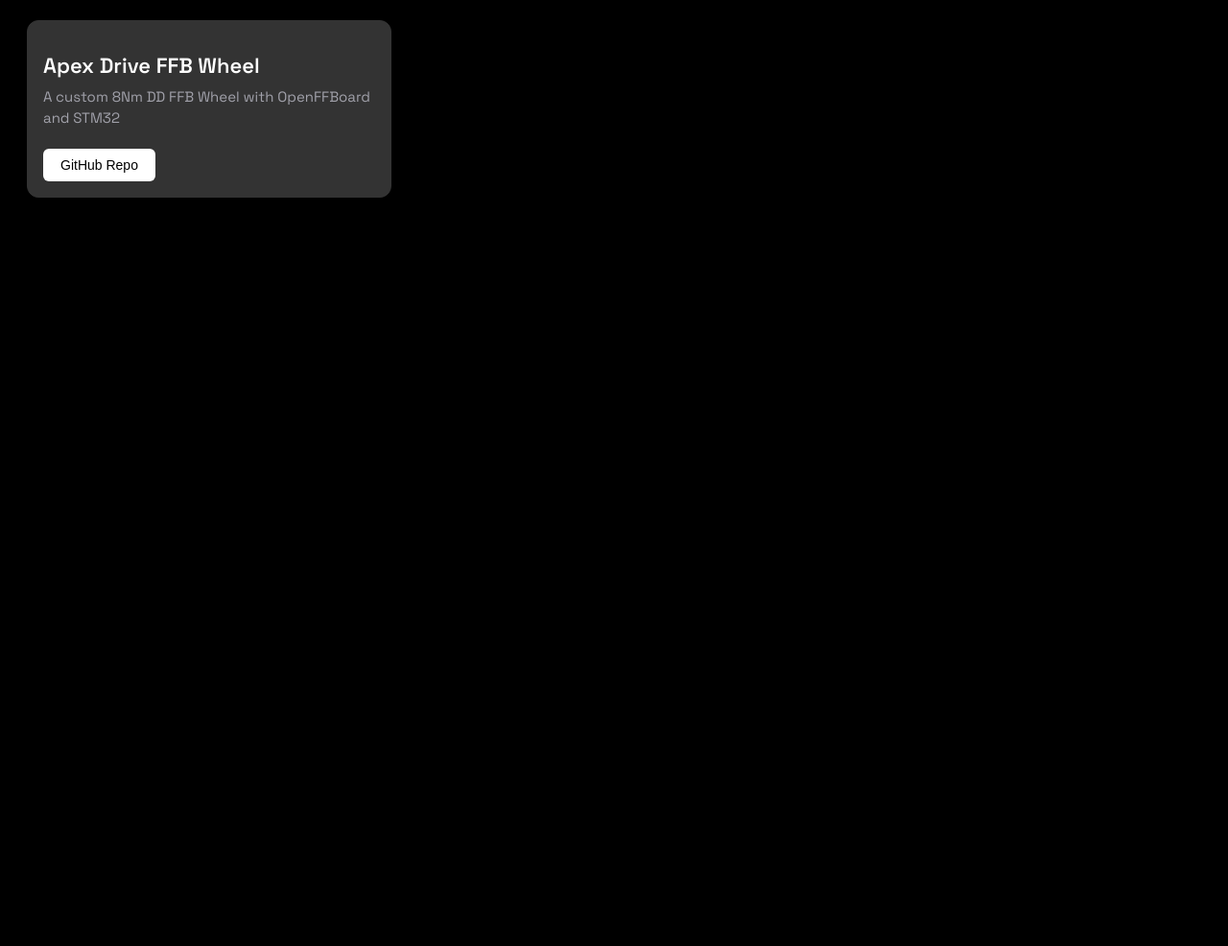
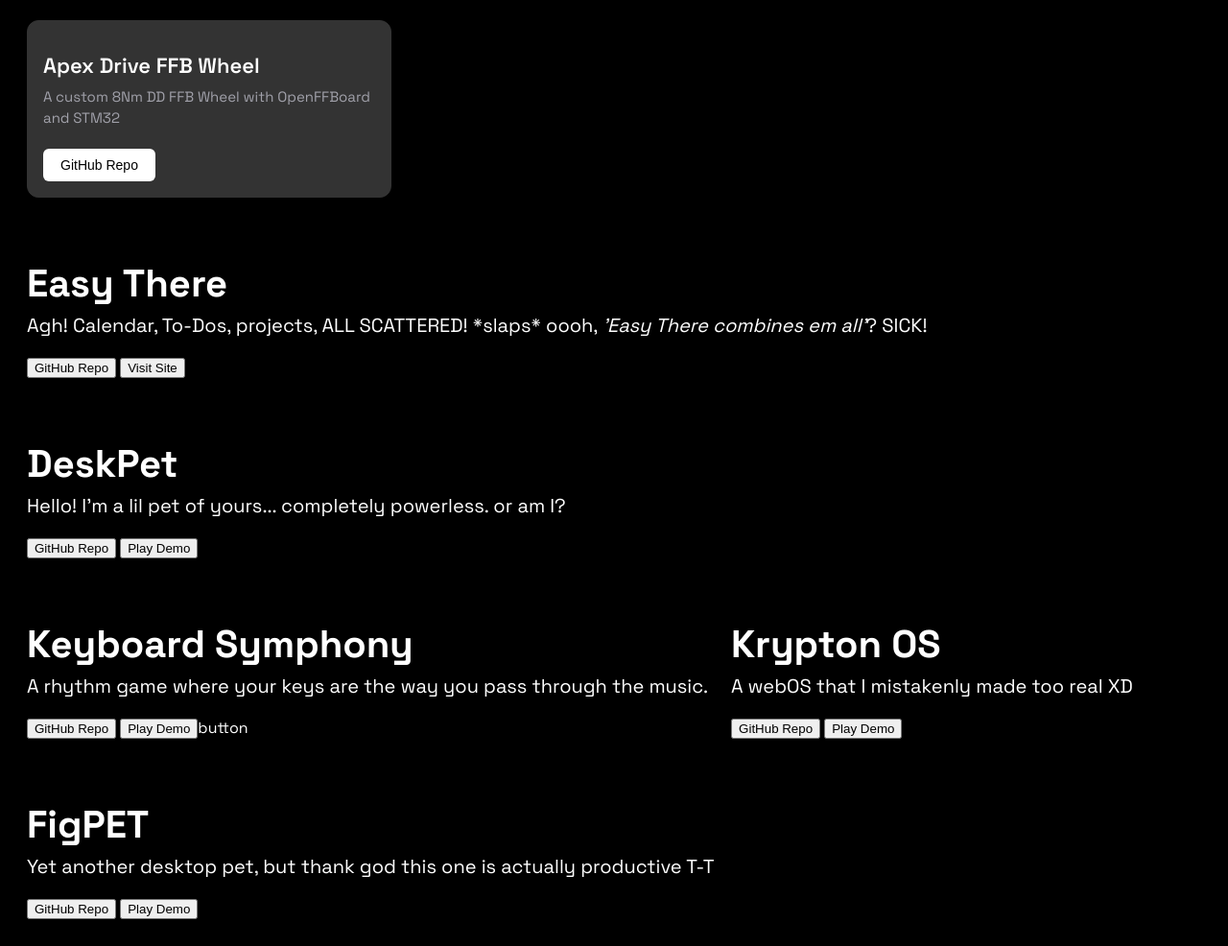
Before and after one commit to CreatorPoints/MyPersonalWebsite, a plain HTML site: page index.html in a window 1280 px wide. Shown: the part 1413-2399 px from the top of the page at 96% size. Before the commit the page ends 1647 px from the top, so only its background shows below. Drawn offline with Linux system fonts and the light colour scheme.

Commit message:
Finally, added all my projects in HTML

```diff
--- a/index.html
+++ b/index.html
@@ -63,6 +63,31 @@
                     <p>A custom 8Nm DD FFB Wheel with OpenFFBoard and STM32</p>
                     <button>GitHub Repo</button>
                 </div>
+                <div class="ethere">
+                    <h3>Easy There</h3>
+                    <p>Agh! Calendar, To-Dos, projects, ALL SCATTERED! *slaps* oooh, <i>'Easy There combines em all'</i>? SICK!</p>
+                    <button>GitHub Repo</button>   <button>Visit Site</button>
+                </div>
+                <div class="dpet">
+                    <h3>DeskPet</h3>
+                    <p>Hello! I'm a lil pet of yours... completely powerless. or am I?</p>
+                    <button>GitHub Repo</button>   <button>Play Demo</button>
+                </div>
+                <div class="ksymph">
+                    <h3>Keyboard Symphony</h3>
+                    <p>A rhythm game where your keys are the way you pass through the music.</p>
+                    <button>GitHub Repo</button>   <button>Play Demo</button>button</button>
+                </div>
+                <div class="kos">
+                    <h3>Krypton OS</h3>
+                    <p>A webOS that I mistakenly made too real XD</p>
+                    <button>GitHub Repo</button>   <button>Play Demo</button>
+                </div>
+                <div class="fpet">
+                    <h3>FigPET</h3>
+                    <p>Yet another desktop pet, but thank god this one is actually productive T-T</p>
+                    <button>GitHub Repo</button>   <button>Play Demo</button>
+                </div>
             </div>
         </div>
     </body>
```
